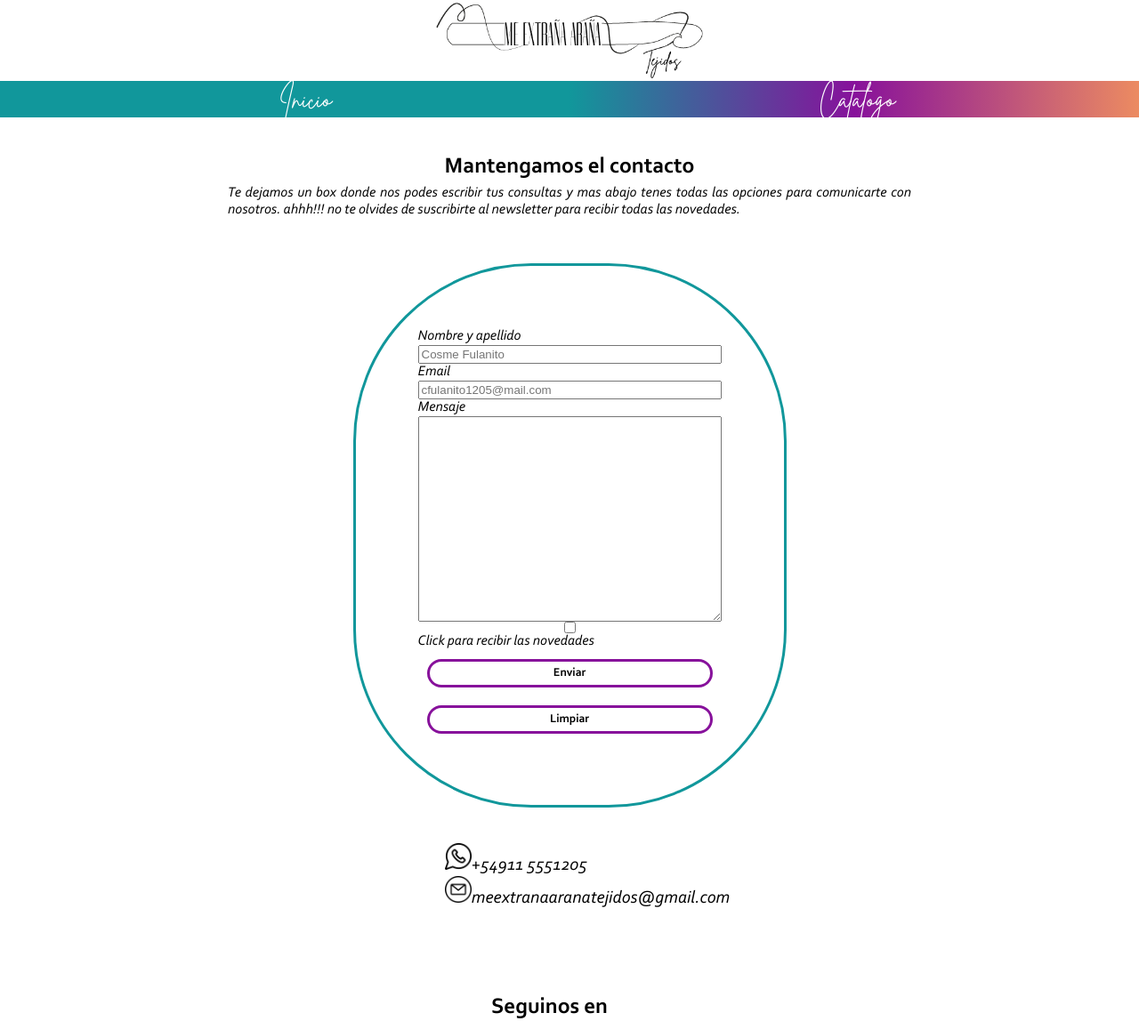
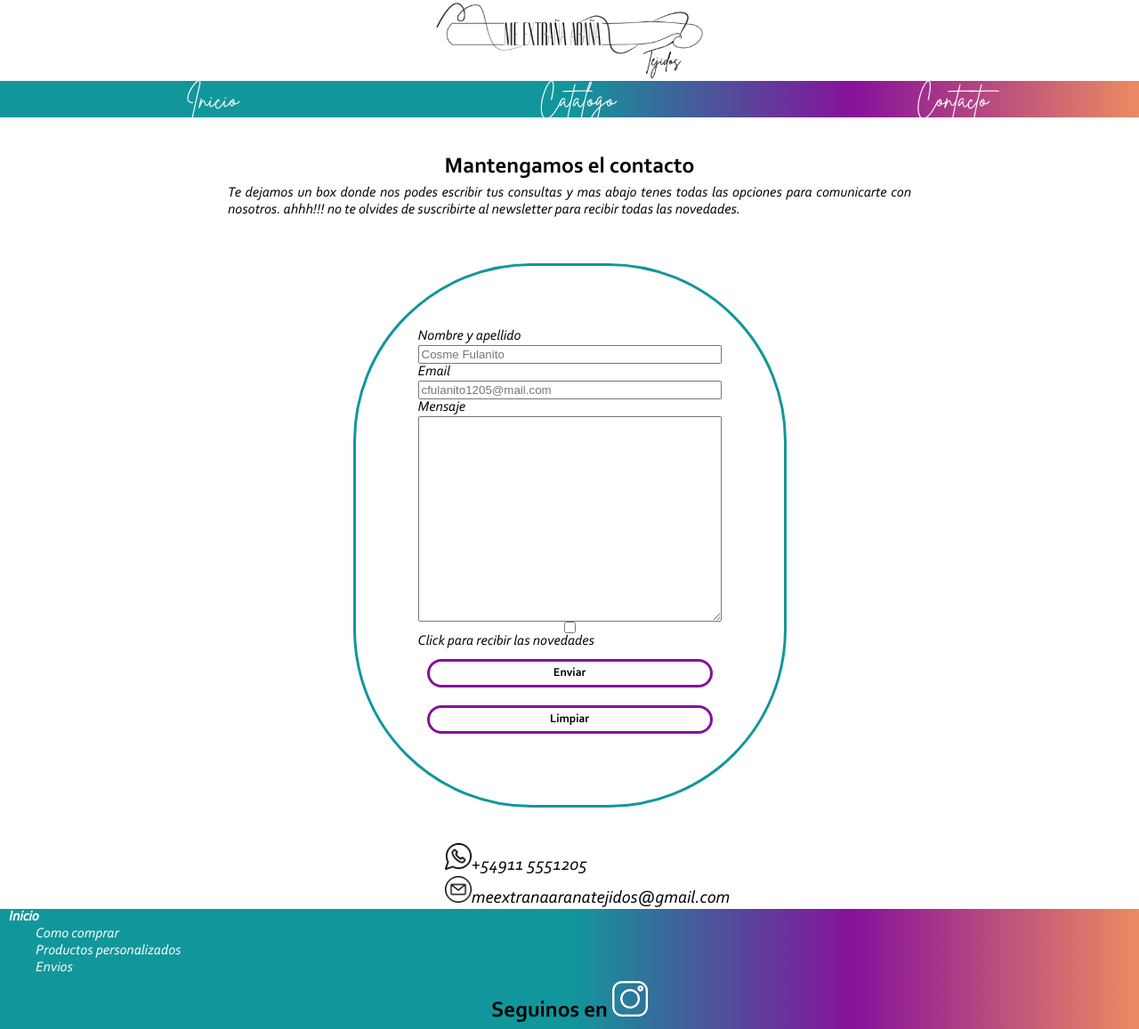
Before and after one commit to NataliaEspejoCordero/IdeaEspejoCorderoNatalia, a plain HTML site: page Pages/contacto.html in a window 1280 px wide. Shown: the whole page at 89% size. Drawn offline with nearby package versions, Linux system fonts and the light colour scheme.

Commit message:
Agrego animaciones a txt de algunas paginas y logo

```diff
--- a/Pages/contacto.html
+++ b/Pages/contacto.html
@@ -7,6 +7,7 @@
     <meta name="viewport" content="width=device-width, initial-scale=1.0">
     <title>Contacto</title>
     <link rel="stylesheet" href="../css/styles.css">
+    <link rel="stylesheet" href="https://cdnjs.cloudflare.com/ajax/libs/animate.css/4.1.1/animate.min.css">
 </head>
 
 <body>
@@ -14,13 +15,15 @@
     <header>
 
         <div>
-            <img class="logo" src="../images/logo.png" alt="logo">
+            <img class="logo animate__animated animate__fadeInRightBig" src="../images/logo.png" alt="logo">
         </div>
 
         <nav>
 
             <ul class="menuPrincipal">
-                <li "><a href=" ../index.html">Inicio </a> </li> <li><a href="./catalogo.htm">Catalogo</a></li>
+                <li "><a href="../index.html">Inicio</a></li>
+                <li><a href="./catalogo.htm">Catalogo</a></li>
+                <li><a href="./contacto.html">Contacto</a></li>
             </ul>
 
             <ul class="menuDerecha">
@@ -34,7 +37,7 @@
         <div>
             <h2>Mantengamos el contacto</h2>
 
-            <p class="pInfo">Te dejamos un box donde nos podes escribir tus consultas y mas abajo tenes todas las
+            <p class="pInfo animate_animated animate__fadeIn animacionTxt">Te dejamos un box donde nos podes escribir tus consultas y mas abajo tenes todas las
                 opciones para comunicarte con nosotros. ahhh!!! no te olvides de suscribirte al newsletter para recibir
                 todas las novedades.</p>
         </div>
@@ -70,20 +73,21 @@
     </main>
 
 
-    <footer class="menuFooter">
+    <footer>
+        <div class="footer">
             <a class="inicioMenuFooter" href="../index.html">Inicio</a>
-        <nav>
+            <nav class="otraNavFooter">
                 <ul>
-                <li><a class="itemFooter" href="./como-comprar.htm">Como comprar</a></li>
-                <li><a href="./productos-personalizados.html">Productos personalizados</a></li>
-                <li><a href="./envios.html">Envios</a></li>
+                    <li><a href="/Pages/como-comprar.htm">Como comprar</a></li>
+                    <li><a href="/Pages/productos-personalizados.html">Productos personalizados</a></li>
+                    <li><a href="/Pages/envios.html">Envios</a></li>
                 </ul>
             </nav>
 
             <h2 class="linkIg">Seguinos en <a href="https://www.instagram.com/meextranaaranatejidos/"> <img
-                    src="../images/instagram blanco.png" alt="" width="40px" height="40px"> </a>
+                        src="/images/instagram blanco.png" alt="" width="40px" height="40px"> </a>
             </h2>
-
+        </div>
     </footer>
 </body>
 
--- a/css/styles.css
+++ b/css/styles.css
@@ -176,6 +176,7 @@ h1 {
     padding: 2px;
 }
 
+
 .imgProductosDestacados {
     width: 50%;
     display: flex;
@@ -194,6 +195,7 @@ h1 {
 }
 
 /*ROW 4*/
+
 .footer {
     grid-area: footer;
     display: flex;
@@ -204,6 +206,7 @@ h1 {
     font-family: "CorbelLight";
 
 }
+
 
 .inicioMenuFooter {
     font-weight: bolder;
@@ -312,6 +315,7 @@ h1 {
         flex-wrap: wrap;
         align-content: center;
     }
+
 }
 
 
@@ -448,3 +452,7 @@ ol {
     margin-top: 20px;
 
 }
+
+.animacionTxt{
+    animation-duration: 2s;
+}
```
Also changed, not shown: Pages/catalogo.htm (+13 -11 lines), Pages/como-comprar.htm (+11 -9 lines), Pages/envios.html (+11 -9 lines), Pages/ingresa-a-tu-cuenta.html (+10 -8 lines), Pages/productos-personalizados.html (+11 -9 lines), index.html (+2 -1 lines). Lines whose indentation alone changed are shown as unchanged.
